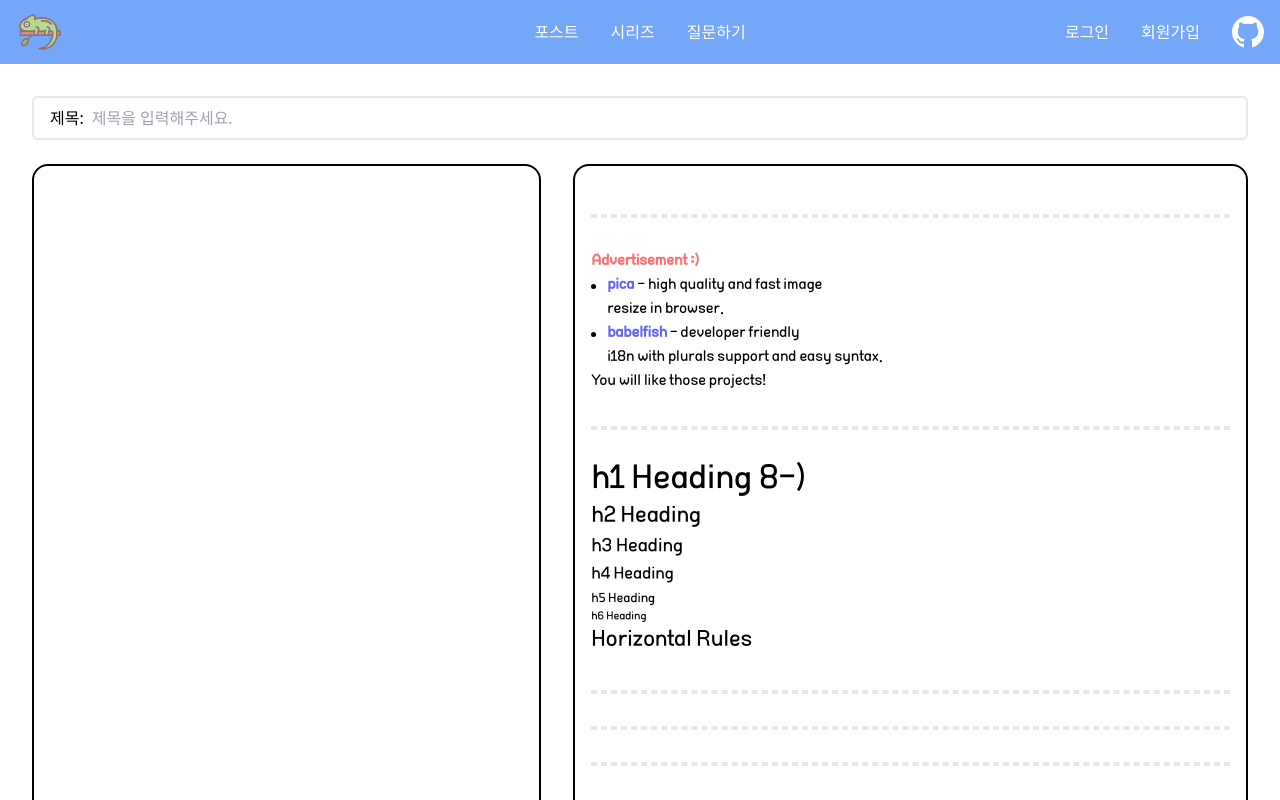
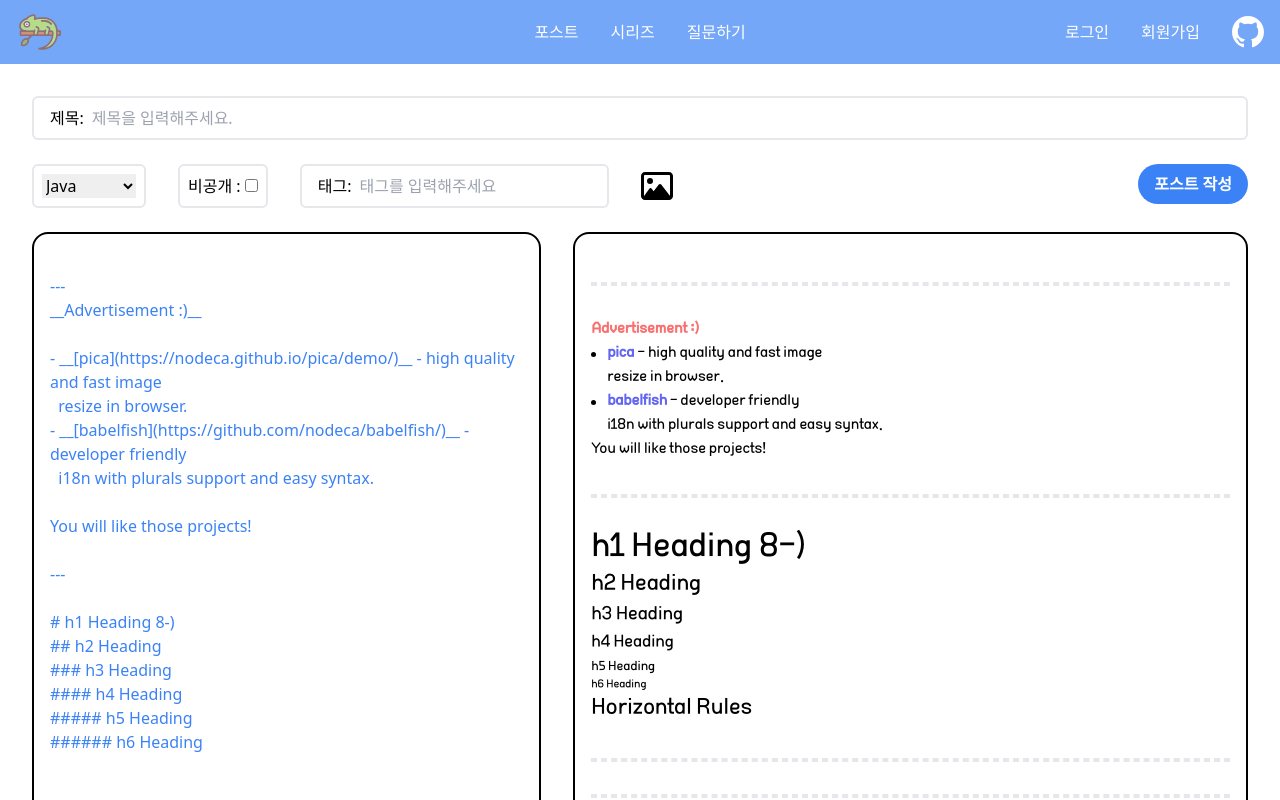
Before and after one commit to E-Sangho/FinalBlog, a Next.js app: page /writepost in a window 1280 px wide. Shown: the top 800 px of the page. Built offline with nearby package versions, Linux system fonts and the light colour scheme.

Commit message:
add category button, draft, tags and upload images. For now drop image on the textArea, it is reflected on rendering page. uploaded images are saved on images state. I need to add a funciton to change the image tag when uploading later.

```diff
--- a/src/components/exclamationIcon.tsx
+++ /dev/null
@@ -1,13 +0,0 @@
-export default function ExclamationIcon() {
-	return (
-		<svg
-			xmlns="http://www.w3.org/2000/svg"
-			width="100%"
-			height="100%"
-			viewBox="0 0 128 512"
-			fill="currentColor"
-		>
-			<path d="M72 64c0-17.7-14.3-32-32-32S8 46.3 8 64V320c0 17.7 14.3 32 32 32s32-14.3 32-32V64zM40 480a40 40 0 1 0 0-80 40 40 0 1 0 0 80z" />
-		</svg>
-	);
-}
--- a/src/components/markdownRenderer.tsx
+++ b/src/components/markdownRenderer.tsx
@@ -6,7 +6,6 @@ import "prismjs/components/prism-bash";
 import "prismjs/components/prism-javascript";
 import "prismjs/components/prism-java";
 import "prismjs/components/prism-typescript";
-import ExclamationIcon from "./exclamationIcon";
 
 interface MarkdownRendererProps {
 	text: string;
--- a/src/pages/writepost.tsx
+++ b/src/pages/writepost.tsx
@@ -1,10 +1,18 @@
 import Layout from "@/components/layout";
-import { ChangeEventHandler, KeyboardEvent, useEffect, useState } from "react";
+import {
+	ChangeEventHandler,
+	DragEventHandler,
+	KeyboardEvent,
+	MouseEventHandler,
+	useEffect,
+	useState,
+} from "react";
 import { sample } from "@/util/mdSample";
 import MarkdownRenderer from "@/components/markdownRenderer";
 
 export default function writePost() {
 	const [text, setText] = useState<string>("");
+	const [images, setImages] = useState<string[]>([]);
 	const sampleText = sample;
 	const textareasChange: ChangeEventHandler<HTMLTextAreaElement> = (event) => {
 		setText(event.target.value);
@@ -21,6 +29,16 @@ export default function writePost() {
 			text += "\n";
 		});
 		await navigator.clipboard.writeText(text);
+	};
+	// image drop event
+	const imageDrop: DragEventHandler<HTMLTextAreaElement> = (event) => {
+		event.preventDefault();
+		let data = event.dataTransfer;
+		let files = data.files;
+		const url = URL.createObjectURL(files[0]);
+		const image = `\n<img src="${url}" />`;
+		setText((text) => text + image);
+		setImages((prev) => [...prev, url]);
 	};
 	useEffect(() => {
 		// When page loaded get text from localStorage and apply it.
@@ -72,6 +90,10 @@ export default function writePost() {
 			);
 		}
 	};
+	// 포스트 작성 버튼 눌렀을 때 작동하는 handler
+	const postSubmit: MouseEventHandler<HTMLInputElement> = (event) => {
+		event.preventDefault();
+	};
 	return (
 		<Layout>
 			<div className="w-full my-8">
@@ -87,6 +109,56 @@ export default function writePost() {
 							placeholder="제목을 입력해주세요."
 						/>
 					</div>
+					<div className="flex justify-between">
+						<div className="flex gap-8 items-center">
+							<div className="border-2 rounded-md px-2 py-2">
+								<select className="outline-none">
+									<option value="Java">Java</option>
+									<option value="JavaScript">JavaScript</option>
+								</select>
+							</div>
+							<div className="border-2 rounded-md px-2 py-2">
+								<label htmlFor="drafy">비공개 : </label>
+								<input id="draft" type="checkbox" />
+							</div>
+							<div className="border-2 flex rounded-md px-4 py-2">
+								<label htmlFor="tag">태그: </label>
+								<input
+									id="tag"
+									type="text"
+									placeholder="태그를 입력해주세요"
+									className="outline-none pl-2"
+								/>
+							</div>
+							<div className="w-8 h-8">
+								<label htmlFor="uploadImage">
+									<svg
+										xmlns="http://www.w3.org/2000/svg"
+										viewBox="0 0 512 512"
+										width="100%"
+										height="100%"
+										fill="currentColor"
+									>
+										<path d="M448 80c8.8 0 16 7.2 16 16V415.8l-5-6.5-136-176c-4.5-5.9-11.6-9.3-19-9.3s-14.4 3.4-19 9.3L202 340.7l-30.5-42.7C167 291.7 159.8 288 152 288s-15 3.7-19.5 10.1l-80 112L48 416.3l0-.3V96c0-8.8 7.2-16 16-16H448zM64 32C28.7 32 0 60.7 0 96V416c0 35.3 28.7 64 64 64H448c35.3 0 64-28.7 64-64V96c0-35.3-28.7-64-64-64H64zm80 192a48 48 0 1 0 0-96 48 48 0 1 0 0 96z" />
+									</svg>
+								</label>
+							</div>
+							<input
+								id="uploadImage"
+								type="file"
+								accept="image/*"
+								className="w-0 h-0"
+							/>
+						</div>
+						<div>
+							<input
+								type="button"
+								className="bg-blue-500 hover:bg-blue-700 text-white font-bold py-2 px-4 rounded-full"
+								value="포스트 작성"
+								onClick={postSubmit}
+							></input>
+						</div>
+					</div>
 					<div className="flex gap-8">
 						{/* We will write our contents here.*/}
 						<textarea
@@ -94,6 +166,8 @@ export default function writePost() {
 							onChange={textareasChange}
 							className="w-full text-blue-500 border-2 border-black rounded-2xl p-4"
 							rows={35}
+							onDrop={imageDrop}
+							value={text}
 						></textarea>
 						{/* We will render our contents here. */}
 						<MarkdownRenderer text={text} />
```
